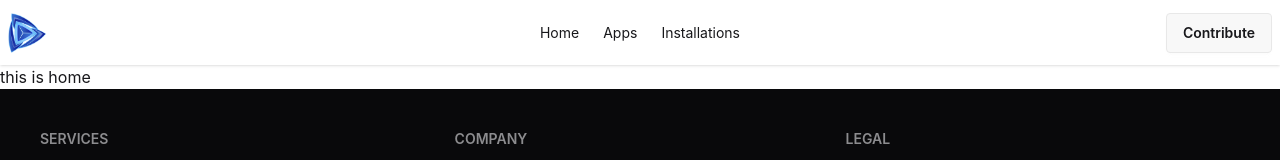
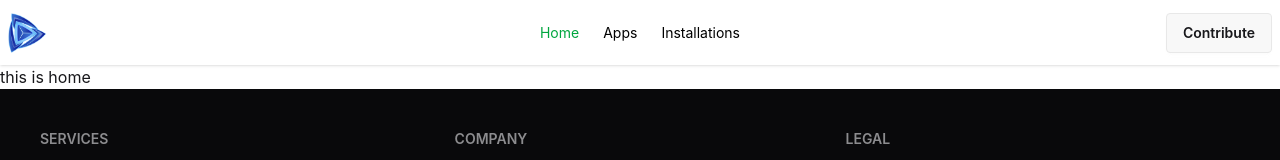
Before and after one commit to Aminulislam98/React-Router-Concept, a React (Vite) app: page / in a window 1280 px wide. Shown: the top 160 px of the page. Built offline with nearby package versions, Linux system fonts and the light colour scheme.

Commit message:
applied ternary operator for NavLink

```diff
--- a/src/shared/Navbar.jsx
+++ b/src/shared/Navbar.jsx
@@ -1,6 +1,6 @@
 import React from "react";
 import WebsiteLogo from "../assets/websiteLogo/logo.png";
-import { Link } from "react-router";
+import { Link, NavLink } from "react-router";
 
 const Navbar = () => {
   return (
@@ -30,13 +30,34 @@ const Navbar = () => {
               className="menu menu-sm dropdown-content bg-base-100 rounded-box z-1 mt-3 w-52 p-2 shadow"
             >
               <li>
-                <Link to={"/"}>Home</Link>
+                <NavLink
+                  className={({ isActive }) =>
+                    `${isActive ? "text-green-600" : undefined}`
+                  }
+                  to={"/"}
+                >
+                  Home
+                </NavLink>
               </li>
               <li>
-                <a>Apps</a>
+                <NavLink
+                  className={({ isActive }) =>
+                    `${isActive ? "text-green-600" : "text-black"}`
+                  }
+                  to={"/appsPage"}
+                >
+                  Apps
+                </NavLink>
               </li>
               <li>
-                <a>Installations</a>
+                <NavLink
+                  className={({ isActive }) =>
+                    `${isActive ? "text-green-600" : "text-black"}`
+                  }
+                  to={"/installations"}
+                >
+                  Installations
+                </NavLink>
               </li>
             </ul>
           </div>
@@ -47,13 +68,34 @@ const Navbar = () => {
         <div className="navbar-center hidden lg:flex">
           <ul className="menu menu-horizontal px-1">
             <li>
-              <Link to={"/"}>Home</Link>
+              <NavLink
+                className={({ isActive }) =>
+                  `${isActive ? "text-green-600" : undefined}`
+                }
+                to={"/"}
+              >
+                Home
+              </NavLink>
             </li>
             <li>
-              <Link to={"/appsPage"}>Apps</Link>
+              <NavLink
+                className={({ isActive }) =>
+                  `${isActive ? "text-green-600" : "text-black"}`
+                }
+                to={"/appsPage"}
+              >
+                Apps
+              </NavLink>
             </li>
             <li>
-              <Link to={"/installations"}>Installations</Link>
+              <NavLink
+                className={({ isActive }) =>
+                  `${isActive ? "text-green-600" : "text-black"}`
+                }
+                to={"/installations"}
+              >
+                Installations
+              </NavLink>
             </li>
           </ul>
         </div>
```
